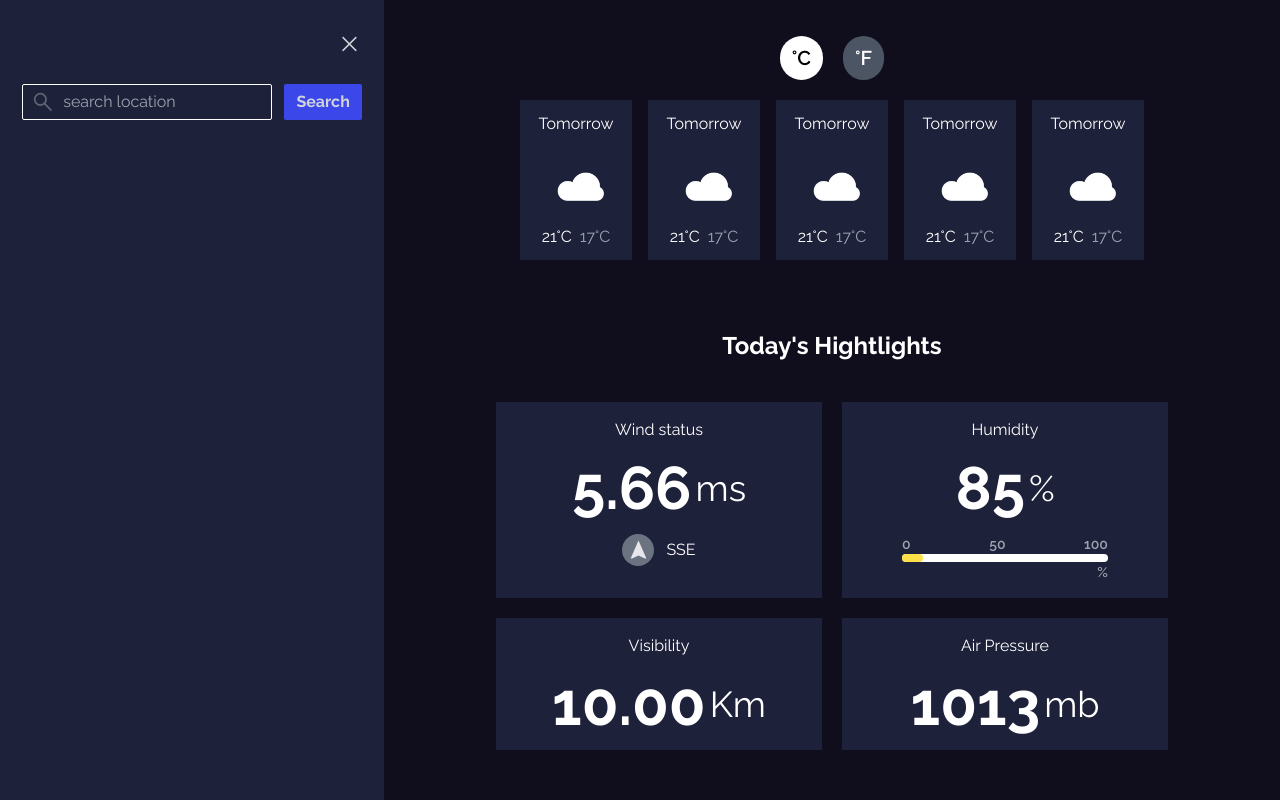
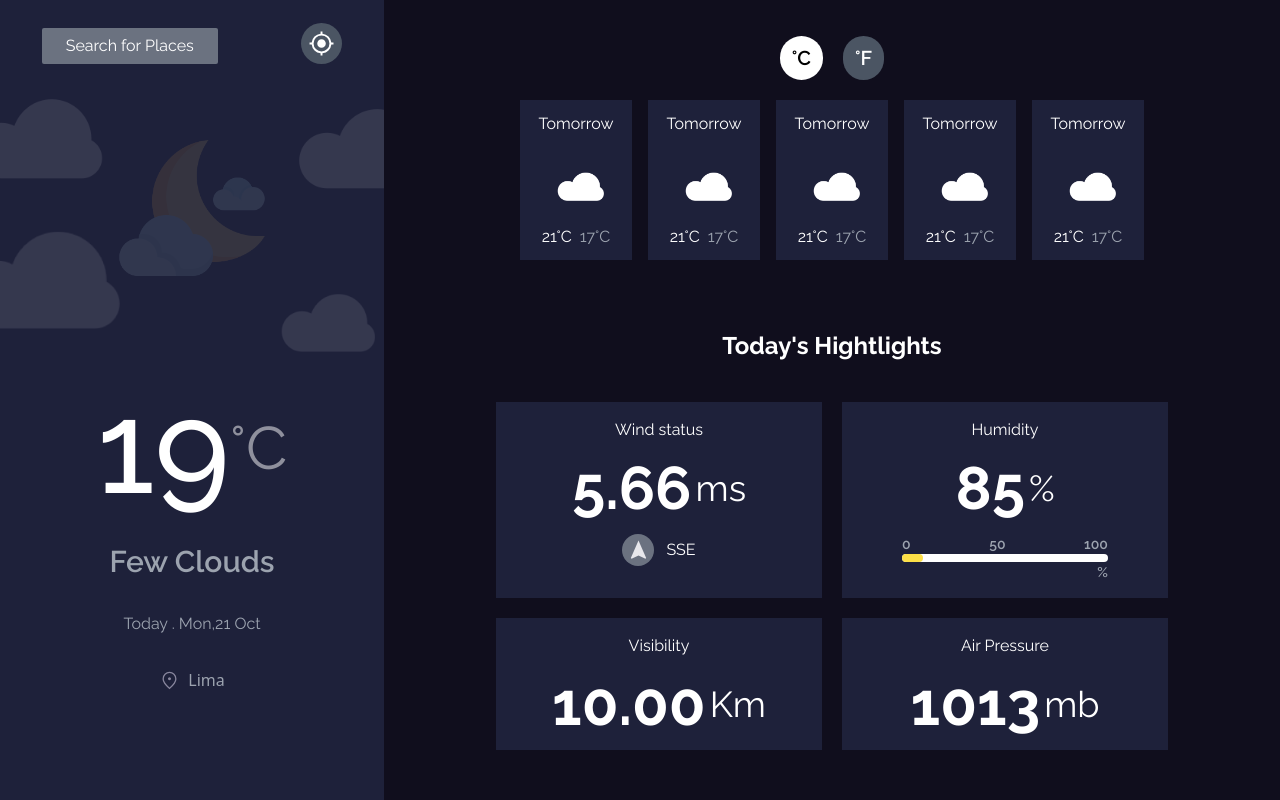
Before and after one commit to JcReyes29/weather-app, a Next.js app: page / in a window 1280 px wide. Built offline with nearby package versions, Linux system fonts and the light colour scheme.

Commit message:
toggle-Menu

```diff
--- a/app/page.js
+++ b/app/page.js
@@ -1,55 +1,19 @@
+'use client'
+import Aside from "@/components/Aside";
+import { useState } from "react";
+
 export default function Home() {
+  const [view, setView] = useState(false)
+
+  function toggleMenu() {
+    setView(!view);
+
+  }
+
   return (
     <>
       <div className="fondo flex flex-col md:flex-row w-screen">
-
-        <aside className="relative fondo w-screen h-screen min-w-80 md:w-[30%]">
-          <div className="flex items-end w-full h-16 justify-around text-white">
-            <button className="rounded-sm bg-gray-500 h-9 w-44">Search for Places</button>
-            <div className="bg-gray-600 rounded-full p-2 cursor-pointer">
-              <img src="images/location.svg" height={25} width={25} alt="" />
-            </div>
-          </div>
-          <div className="flex flex-col items-center text-white gap-8">
-            <div className="flex fondo-image w-full bg-cover bg-center h-52 lg:h-72 relative justify-center items-center">
-              <div className="absolute">
-                <img width={150} src="/images/weather/02n.png" alt="" />
-              </div>
-            </div>
-            <div className="flex items-center">
-              <h2 className="text-9xl font-medium">19</h2>
-              <h3 className="text-6xl opacity-50">°C</h3>
-            </div>
-            <div>
-              <h2 className="text-3xl font-semibold text-gray-400">Few Clouds</h2>
-            </div>
-            <div>
-              <p className="text-gray-400">Today . Mon,21 Oct</p>
-            </div>
-            <div className="flex gap-2 items-center justify-center">
-              <img width={21} src="/images/location_on.svg" />
-              <h3 className="text-gray-400 font-sans">Lima</h3>
-            </div>
-          </div>
-
-        </aside>
-        <nav className="absolute fondo w-screen h-screen min-w-80 md:w-[30%]">
-          <div className=" flex flex-col p-4 text-gray-300 gap-5">
-            <div className="flex w-full justify-end px-2 text-5xl font-extralight cursor-pointer hover:text-white">&times;</div>
-            <div className="flex justify-around">
-              <div className="flex search border rounded-sm border-white md:w-[180px] xl:w-[250px] hover:border-2">
-                <img className="mx-2" width={24} src="/images/search.svg" alt="" />
-                <input type="text" className="w-full bg-transparent outline-none" placeholder="search location" />
-              </div>
-              <button className="rounded-sm px-3 py-1.5 font-bold bg-[#3c47e9] hover:bg-[#3c48e9a1]">
-                Search
-              </button>
-            </div>
-
-          </div>
-
-        </nav>
-
+        <Aside toggleMenu={toggleMenu} className={`${!view && 'hidden'}`} />
         <section className="bg-[#100e1d] w-full flex flex-col items-center md:w-[70%]">
 
           <div className="flex font-semibold justify-end items-end gap-5 h-20">
--- a/components/Aside.jsx
+++ b/components/Aside.jsx
@@ -0,0 +1,53 @@
+import React from 'react'
+
+export default function Aside({ toggleMenu, className }) {
+    return (
+        <>
+            <aside className="relative fondo w-screen h-screen min-w-80 md:w-[30%]">
+                <div className="flex items-end w-full h-16 justify-around text-white">
+                    <button onClick={toggleMenu} className="rounded-sm bg-gray-500 h-9 w-44">Search for Places</button>
+                    <div className="bg-gray-600 rounded-full p-2 cursor-pointer">
+                        <img src="images/location.svg" height={25} width={25} alt="" />
+                    </div>
+                </div>
+                <div className="flex flex-col items-center text-white gap-8">
+                    <div className="flex fondo-image w-full bg-cover bg-center h-52 lg:h-72 relative justify-center items-center">
+                        <div className="absolute">
+                            <img width={150} src="/images/weather/02n.png" alt="" />
+                        </div>
+                    </div>
+                    <div className="flex items-center">
+                        <h2 className="text-9xl font-medium">19</h2>
+                        <h3 className="text-6xl opacity-50">°C</h3>
+                    </div>
+                    <div>
+                        <h2 className="text-3xl font-semibold text-gray-400">Few Clouds</h2>
+                    </div>
+                    <div>
+                        <p className="text-gray-400">Today . Mon,21 Oct</p>
+                    </div>
+                    <div className="flex gap-2 items-center justify-center">
+                        <img width={21} src="/images/location_on.svg" />
+                        <h3 className="text-gray-400 font-sans">Lima</h3>
+                    </div>
+                </div>
+
+            </aside>
+            <nav className={`absolute fondo w-screen h-screen min-w-80 md:w-[30%] ${className}`}>
+                <div className="flex flex-col p-4 text-gray-300 gap-5">
+                    <div onClick={toggleMenu} className="flex w-full justify-end px-2 text-5xl font-extralight cursor-pointer hover:text-white" >&times;</div>
+                    <div className="flex justify-around">
+                        <div className="flex search border rounded-sm border-white md:w-[180px] xl:w-[250px] hover:border-2">
+                            <img className="mx-2" width={24} src="/images/search.svg" alt="" />
+                            <input type="text" className="w-full bg-transparent outline-none" placeholder="search location" />
+                        </div>
+                        <button className="rounded-sm px-3 py-1.5 font-bold bg-[#3c47e9] hover:bg-[#3c48e9a1]">
+                            Search
+                        </button>
+                    </div>
+                </div>
+
+            </nav>
+        </>
+    )
+}
```
